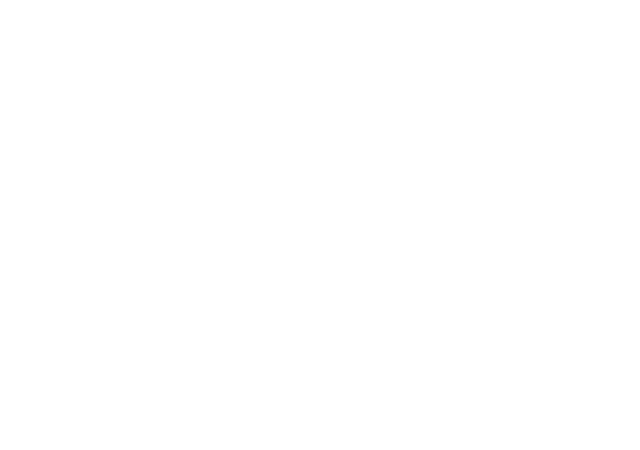
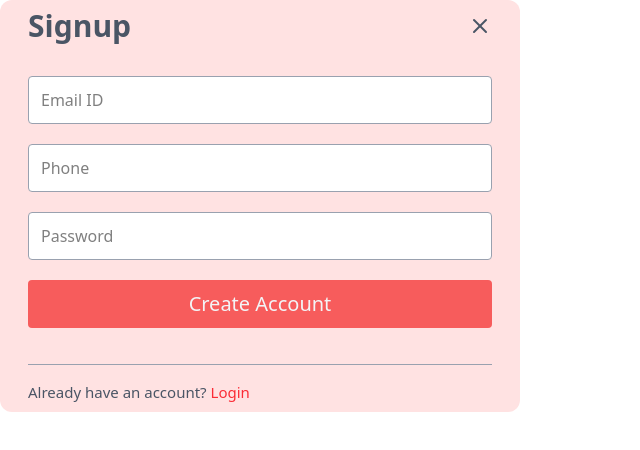
Before and after one commit to Promit-Biswas3361/EpicEatz, a React (Vite) app: page /register in a window 1280 px wide. Before the commit this address had no page. Shown: the top 450 px of the page, without its empty margins (0-640 px from the left). Built offline with nearby package versions, Linux system fonts and the light colour scheme.

Commit message:
Login/Signupcomponents created

```diff
--- a/src/App.jsx
+++ b/src/App.jsx
@@ -1,12 +1,16 @@
 import { useState } from "react";
 import { BrowserRouter as Router, Routes, Route } from "react-router-dom";
 import Landing from "./Frontend/Landing";
+import Login from "./Frontend/Login";
+import Signup from "./Frontend/Signup";
 
 function App() {
   return (
     <Router>
       <Routes>
         <Route path="/" element={<Landing />} />
+        <Route path="/login" element={<Login />} />
+        <Route path="/register" element={<Signup />} />
       </Routes>
     </Router>
   );
--- /dev/null
+++ b/src/Frontend/Login.jsx
@@ -0,0 +1,61 @@
+import React, { useState } from "react";
+import { X } from "lucide-react";
+import { Link, useNavigate } from "react-router-dom";
+
+const Login = () => {
+  const [email, setEmail] = useState("");
+  const [password, setPassword] = useState("");
+  const [isVisible, setIsVisible] = useState(true);
+  const navigate = useNavigate();
+
+  return (
+    <div
+      className={`bg-red-100 w-130 flex flex-col px-7 py-2 rounded-xl z-50 ${
+        isVisible ? "" : "hidden"
+      }`}
+    >
+      <div className="flex flex-row justify-between items-center">
+        <h1 className="text-3xl text-gray-600 font-semibold">Login</h1>
+        <X
+          className="text-gray-600 cursor-pointer"
+          onClick={() => setIsVisible(false)}
+        />
+      </div>
+      <form
+        className="flex flex-col justify-center pb-4 border-b-1 border-gray-400 mb-4"
+        onSubmit={() => navigate("/")}
+      >
+        <input
+          type="email"
+          placeholder="Email ID"
+          value={email}
+          required
+          className="bg-white border-1 border-gray-400 h-12 rounded mt-8 mb-5 px-3 outline-green-600"
+          onChange={(e) => setEmail(e.target.value)}
+        />
+        <input
+          type="password"
+          placeholder="Password"
+          required
+          value={password}
+          className="bg-white border-1 border-gray-400 h-12 rounded mb-5 px-3 outline-green-600"
+          onChange={(e) => setPassword(e.target.value)}
+        />
+        <input
+          type="submit"
+          className="bg-[#f75c5c] hover:bg-[#ff2e45] h-12 rounded mb-5 cursor-pointer text-gray-100 text-xl"
+        />
+      </form>
+      <div className="flex flex-row text-[15px]">
+        <p className="text-gray-600">
+          New to EpicEatz?{" "}
+          <Link to="/register" className="text-red-500">
+            Create Account
+          </Link>
+        </p>
+      </div>
+    </div>
+  );
+};
+
+export default Login;
--- a/src/Frontend/NavbarLanding.jsx
+++ b/src/Frontend/NavbarLanding.jsx
@@ -37,7 +37,7 @@
             Login
           </NavLink>
           <NavLink
-            to="/signup"
+            to="/register"
             className="text-white md:text-lg bg-[#f75c5c] p-2.5 rounded-r-full rounded-l-full mx-2 hover:bg-red-500"
           >
             SignUp
--- /dev/null
+++ b/src/Frontend/Signup.jsx
@@ -0,0 +1,68 @@
+import React, { useState } from "react";
+import { X } from "lucide-react";
+import { Link, useNavigate } from "react-router-dom";
+
+function Signup() {
+  const [email, setEmail] = useState("");
+  const [password, setPassword] = useState("");
+  const [phone, setPhone] = useState("");
+  const [isVisible, setIsVisible] = useState(true);
+  const navigate = useNavigate();
+
+  return (
+    <div
+      className={`bg-red-100 w-130 flex flex-col px-7 py-2 rounded-xl z-50 ${
+        isVisible ? "" : "hidden"
+      }`}
+    >
+      <div className="flex flex-row justify-between items-center text-gray-600">
+        <h1 className="text-3xl font-semibold">Signup</h1>
+        <X className="cursor-pointer" onClick={() => setIsVisible(false)} />
+      </div>
+      <form
+        className="flex flex-col justify-center pb-4 border-b-1 border-gray-400 mb-4"
+        onSubmit={() => navigate("/")}
+      >
+        <input
+          type="email"
+          placeholder="Email ID"
+          value={email}
+          required
+          className="bg-white border-1 border-gray-400 h-12 rounded mt-8 mb-5 px-3 outline-green-600"
+          onChange={(e) => setEmail(e.target.value)}
+        />
+        <input
+          type="tel"
+          placeholder="Phone"
+          value={phone}
+          required
+          className="bg-white border-1 border-gray-400 h-12 rounded mb-5 px-3 outline-green-600"
+          onChange={(e) => setPhone(e.target.value)}
+        />
+        <input
+          type="password"
+          placeholder="Password"
+          required
+          value={password}
+          className="bg-white border-1 border-gray-400 h-12 rounded mb-5 px-3 outline-green-600"
+          onChange={(e) => setPassword(e.target.value)}
+        />
+        <input
+          type="submit"
+          className="bg-[#f75c5c] hover:bg-[#ff2e45] h-12 rounded mb-5 cursor-pointer text-gray-100 text-xl"
+          value="Create Account"
+        />
+      </form>
+      <div className="flex flex-row text-[15px]">
+        <p className="text-gray-600">
+          Already have an account?{" "}
+          <Link to="/login" className="text-red-500">
+            Login
+          </Link>
+        </p>
+      </div>
+    </div>
+  );
+}
+
+export default Signup;
```
Also changed, not shown: src/assets/Chhole_Bhature.png.
